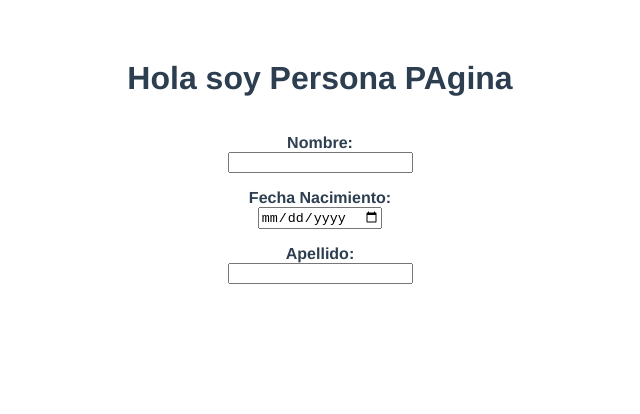
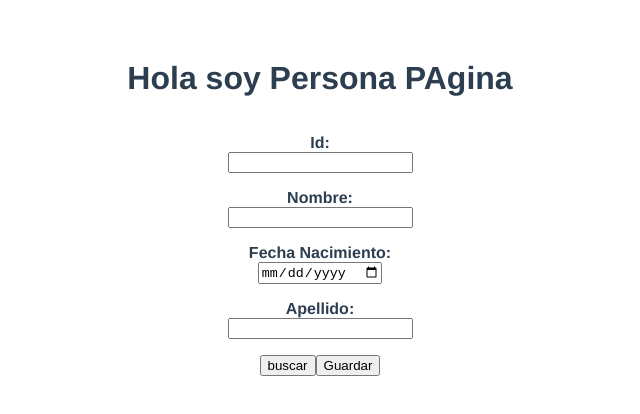
Before and after one commit to NelsonSoria/pw_vue_u3_p7_ns, a Vue app: page / in a window 1280 px wide. Shown: the top 414 px of the page, without its empty margins (320-960 px from the left). Built offline with nearby package versions, Linux system fonts and the light colour scheme; no server answers.

Commit message:
Taller36

```diff
--- a/src/client/PersonaClient.js
+++ b/src/client/PersonaClient.js
@@ -3,11 +3,38 @@ import axios from 'axios';
 const obtenerPorId = async (id) => {
     //http://localhost:8080/matriculaAPI/v1.1/personas/2
     //El await se mantiene, pero axios lo pone implicitamente
-    const data = axios.get(`http://localhost:8080/matriculaAPI/v1.1/personas/${id}`).then(r => r.data);
+    const data = axios.get(`http://localhost:8081/matriculaAPI/v1.1/personas/${id}`).then(r => r.data);
     console.log(data);
     return data;
 }
+const insertar = async (body) => {
+    axios.post(`http://localhost:8081/matriculaAPI/v1.1/personas`,body).then(r => r.data);
+
+}
+
+const actualizar = async (id,body) => {
+    axios.put(`http://localhost:8081/matriculaAPI/v1.1/personas/${id}`,body).then(r => r.data);
+
+}
+const actualizarParcial = async (id,body) => {
+    axios.patch(`http://localhost:8081/matriculaAPI/v1.1/personas/${id}`,body).then(r => r.data);
+
+}
+
+const eliminar = async (id) => {
+    axios.delete(`http://localhost:8081/matriculaAPI/v1.1/personas/${id}`).then(r => r.data);
+}
+
+
+
+
 
 export const obtenerPorIdFachada = async (id) => {
+
     return await obtenerPorId(id);
 }
+
+export const insertarFachada = async (body) => {
+    return await insertar(body);
+
+}
--- a/src/components/FormularioComponente.vue
+++ b/src/components/FormularioComponente.vue
@@ -1,16 +1,54 @@
 <template>
   <div class="container">
     <div class="container-formulario">
-      <p type="Nombre:"><input type="text" /></p>
-      <p type="Fecha Nacimiento:"><input type="date" /></p>
-      <p type="Apellido:"><input type="text" /></p>
+      <p type="Id:"><input type="number" v-model="id" /></p>
+      <p type="Nombre:"><input type="text" v-model="nombre" /></p>
+      <p type="Fecha Nacimiento:"><input type="date" v-model="fecha" /></p>
+      <p type="Apellido:"><input type="text" v-model="apellido" /></p>
+      <button @click="buscar()">buscar</button>
+      <button @click="guardar()">Guardar</button>
     </div>
   </div>
 </template>
 
 <script>
-import { obtenerPorIdFachada } from "@/client/PersonaClient.js";
-export default {};
+import { obtenerPorIdFachada,insertarFachada } from "@/client/PersonaClient.js";
+export default {
+  mounted() {
+    console.log("Antes de llamar a la API");
+    obtenerPorIdFachada(2);
+  },
+  data() {
+    return {
+      id: "",
+      nombre: "",
+      fecha: "",
+      apellido: "",
+    };
+  },
+  methods: {
+    async buscar() {
+      const data = await obtenerPorIdFachada(this.id);
+      this.nombre = data.nombre;
+      this.fecha = data.fechaNacimiento;
+      const fechaObjeto = new Date(this.fecha);
+
+      const fechaFormateada = fechaObjeto.toLocaleDateString();
+      console.log(fechaFormateada);
+      this.fecha=fechaFormateada;
+
+      this.apellido = data.apellido;
+    },
+    async guardar (){
+      const bodyPersona = {
+        nombre: this.nombre,
+        fechaNacimiento:this.fecha,
+        apellido: this.apellido
+      };
+      await insertarFachada();
+    }
+  },
+};
 </script>
 
 <style>
@@ -18,7 +56,6 @@ export default {};
   display: flex;
   justify-content: center;
   align-items: center;
-
 }
 p::before {
   display: block;
```
